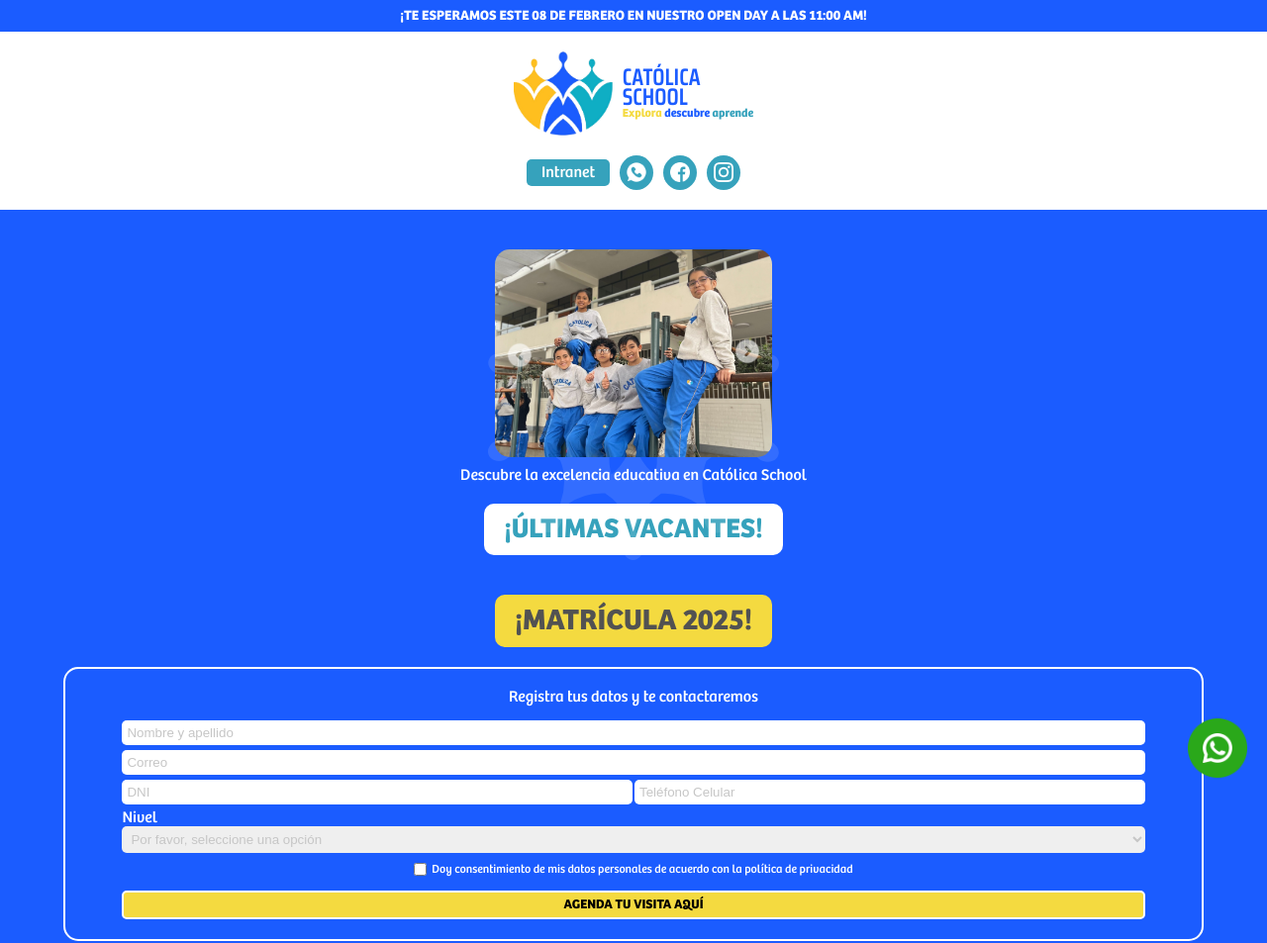
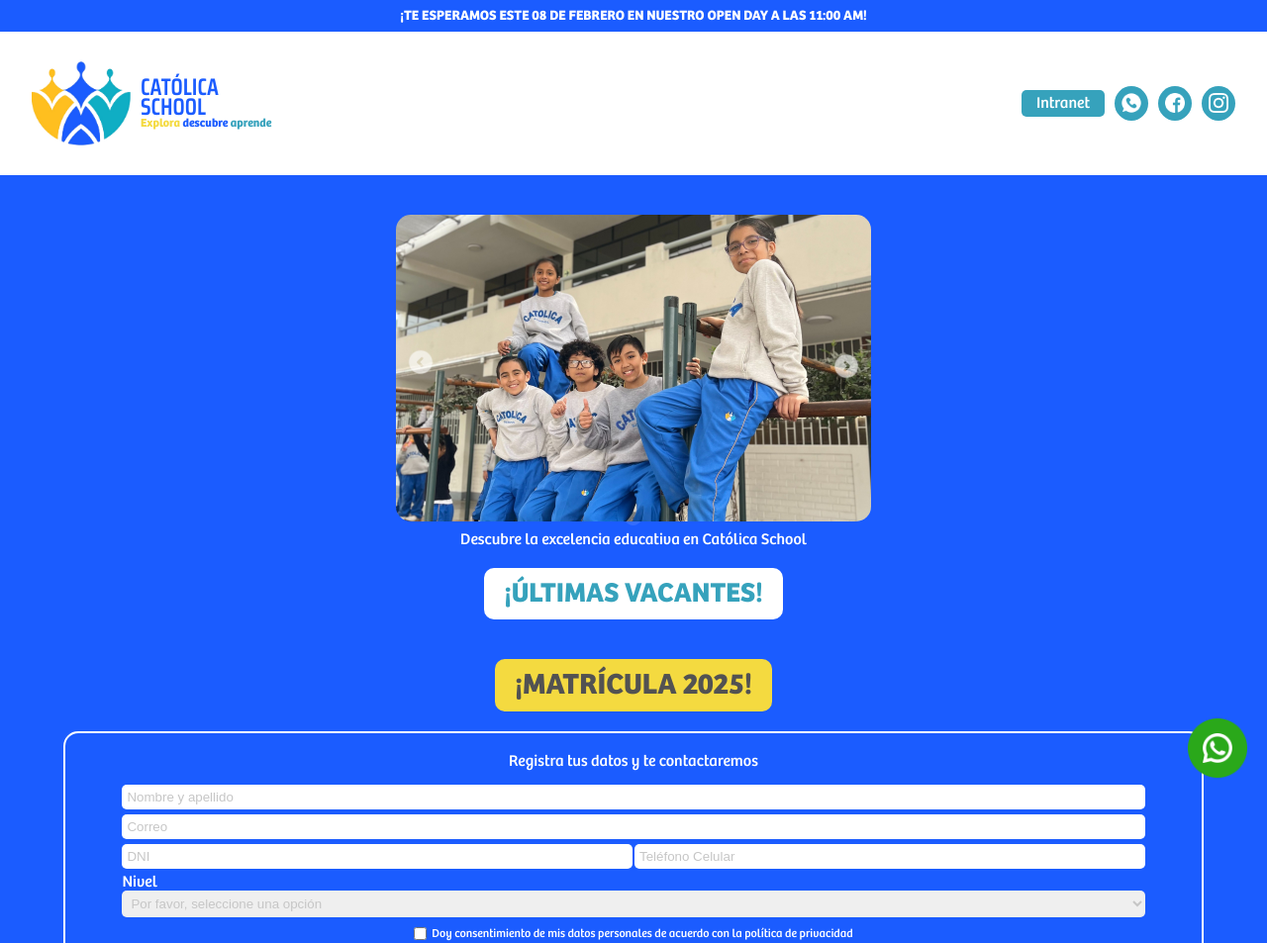
Before and after one commit to GonzaloDEV0210/landing_catolica_v2, a website: page index.html in a window 1280 px wide. Shown: the top 953 px of the page at 99% size. Drawn offline with nearby package versions, Linux system fonts and the light colour scheme.

Commit message:
600px de ancho, estilizando

```diff
--- a/index.html
+++ b/index.html
@@ -124,7 +124,7 @@
                             <input type="checkbox" name="terminos" id="form_terminos">
                             <p class="text_terminos">Doy consentimiento de mis datos personales de acuerdo con la política de privacidad</p>
                         </div>
-                        <button class="form_submit" type="submit">AGENDA TU VISITA AQUÍ</button>
+                        <button class="form_submit" type="button">AGENDA TU VISITA AQUÍ</button>
                     </form>
                 </div>
             </div>
@@ -376,7 +376,7 @@
         </div>
     </footer>
 
-    <a href="https://wa.me/+51906026820" class="link_wsp_fixed">
+    <a href="https://wa.me/+51906026820" target="_blank" class="link_wsp_fixed">
         <img class="animate__animated animate__pulse animate__infinite" src="/media/icons/whatsapp_fixed.png" alt="Icono de Whatsapp">
     </a>
     <script src="/node_modules/swiper/swiper-bundle.min.js"></script>
--- a/styles/styles.css
+++ b/styles/styles.css
@@ -869,3 +869,32 @@
 .link_wsp_fixed img {
     width: 60px;
 }
+
+/* TAMAÑO IPAD - 810px */
+@media (min-width: 600px) {
+    .header {
+        flex-direction: row;
+        justify-content: space-between;
+        width: 95%;
+        margin: 30px auto;
+    }
+
+    #swiper_1 {
+        width: 480px;
+        height: 310px;
+    }
+
+    .container_mapa {
+        height: 200px;
+        width: 300px;
+        margin: auto;
+      }
+
+      .button_section4, .button_section_3, .button_section2, .form_submit {
+        width: 50%;
+      }
+
+      #swiper_slide2, #swiper_slide3 {
+        width: 70%;
+      }
+}
```
